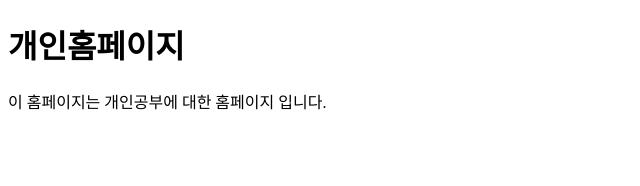
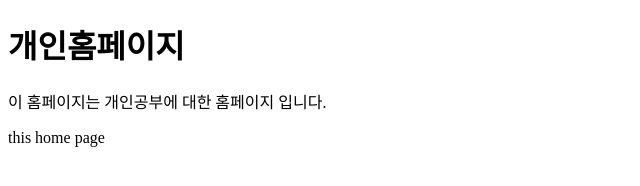
Before and after one commit to NamGyeongseo/NamGyeongseo.github.io, a plain HTML site: page Home.html in a window 1280 px wide. Shown: the whole page, without its empty margins (0-640 px from the left). Drawn offline with Linux system fonts and the light colour scheme.

Commit message:
Home.html 업데이트

```diff
--- a/Home.html
+++ b/Home.html
@@ -13,5 +13,8 @@
   <p>
     이 홈페이지는 개인공부에 대한 홈페이지 입니다.
   </p>
+  <p>
+    this home page
+  </p>
 </body>
 </html>
```
